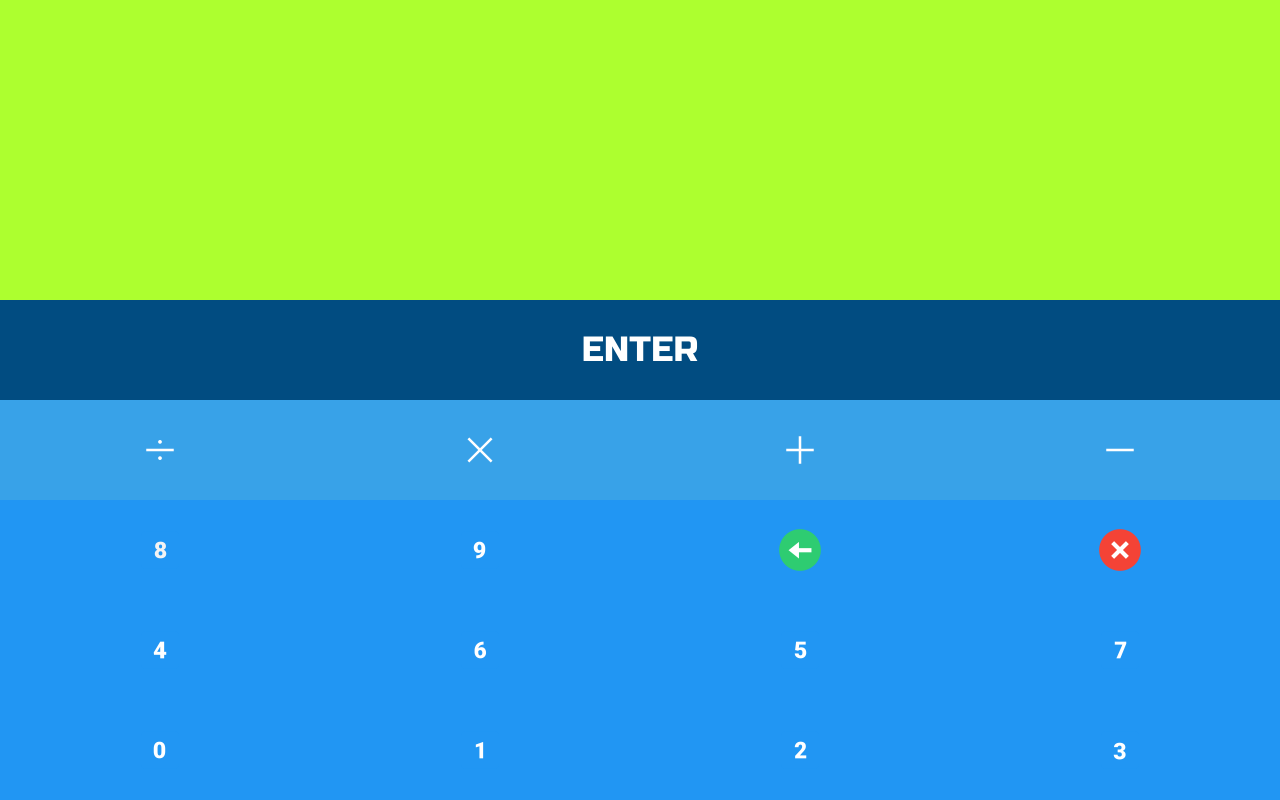
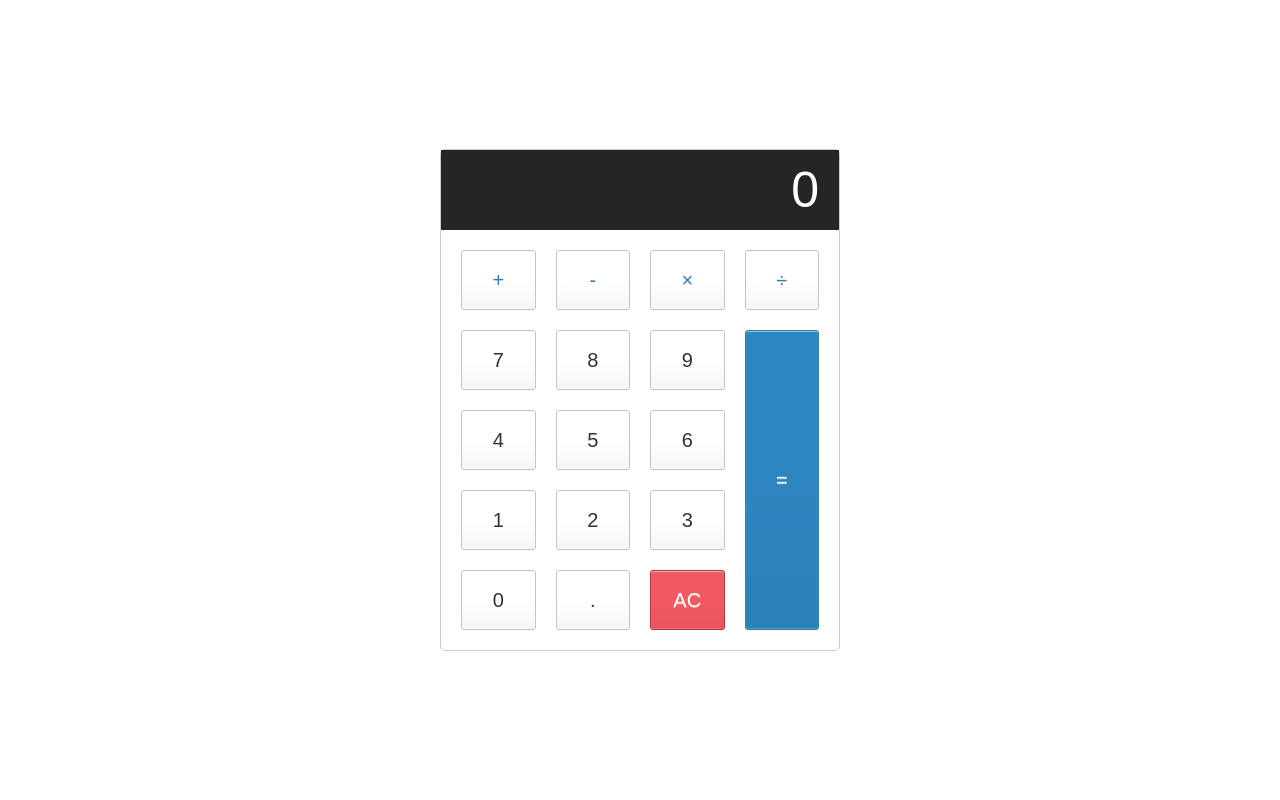
Before and after one commit to dim4ik2911/calculatorapp, a plain HTML site: page index.html in a window 1280 px wide. Drawn offline with Linux system fonts and the light colour scheme.

Commit message:
some practice

```diff
--- a/index.html
+++ b/index.html
@@ -14,35 +14,33 @@
   </head>
   <body>
     <div class="calculator">
-        <section class="space"></section>
-        <section class="enter">
-          <p>Enter</p>
-        </section>
-        <section class="signs">
-          <img src="./img/divide.png" alt="devide" id="divide" />
-          <img src="./img/multiply.png" alt="mulitply" id="multiply" />
-          <img src="./img/plus.png" alt="plus" id="plus" />
-          <img src="./img/reduce.png" alt="reduce" id="reduce" />
-        </section>
-        <section class="third">
-          <img src="./img/eight.png" alt="eight" id="eight" />
-          <img src="./img/nine.png" alt="nine" id="nine" />
-          <img src="./img/back.png" alt="back" id="back" />
-          <img src="./img/cancel.png" alt="cancel" id="cancel" />
-        </section>
-        <section class="second">
-          <img src="./img/four.png" alt="four" id="four" />
-          <img src="./img/five.png" alt="five" id="five" />
-          <img src="./img/six.png" alt="six" id="six" />
-          <img src="./img/seven.png" alt="seven" id="seven" />
-        </section>
-        <section class="first">
-          <img src="./img/zero.png" alt="zero" id="zero" />
-          <img src="./img/one.png" alt="one" id="one" />
-          <img src="./img/two.png" alt="two" id="two" />
-          <img src="./img/three.png" alt="three" id="three" />
-         </section>
+      <input type="text" class="calculator-screen" value="" disabled />
+
+      <div class="calculator-keys">
+        <button type="button" class="operator" value="+">+</button>
+        <button type="button" class="operator" value="-">-</button>
+        <button type="button" class="operator" value="*">&times;</button>
+        <button type="button" class="operator" value="/">&divide;</button>
+
+        <button type="button" value="7">7</button>
+        <button type="button" value="8">8</button>
+        <button type="button" value="9">9</button>
+
+        <button type="button" value="4">4</button>
+        <button type="button" value="5">5</button>
+        <button type="button" value="6">6</button>
+
+        <button type="button" value="1">1</button>
+        <button type="button" value="2">2</button>
+        <button type="button" value="3">3</button>
+
+        <button type="button" value="0">0</button>
+        <button type="button" class="decimal" value=".">.</button>
+        <button type="button" class="all-clear" value="all-clear">AC</button>
+
+        <button type="button" class="equal-sign operator" value="=">=</button>
       </div>
     </div>
+    <script src="./main.js"></script>
   </body>
 </html>
--- /dev/null
+++ b/main.js
@@ -0,0 +1,38 @@
+const calculator = {
+  displayValue: "0",
+  firstOperand: null,
+  waitingForSecondOperand: false,
+  operator: null,
+};
+
+function updateDisplay() {
+  const display = document.querySelector(".calculator-screen");
+  display.value = calculator.displayValue;
+}
+
+updateDisplay();
+
+const keys = document.querySelector(".calculator-keys");
+keys.addEventListener("click", (event) => {
+  const { target } = event;
+  if (!target.matches("button")) {
+    return;
+  }
+
+  if (target.classList.contains("operator")) {
+    console.log("operator", target.value);
+    return;
+  }
+
+  if (target.classList.contains("decimal")) {
+    console.log("decimal", target.value);
+    return;
+  }
+
+  if (target.classList.contains("all-clear")) {
+    console.log("clear", target.value);
+    return;
+  }
+
+  console.log("digit", target.value);
+});
--- a/main.scss
+++ b/main.scss
@@ -1,94 +1,92 @@
-$all-row: 1 / span 4;
-$blue-color: #2196f3;
-$green-color: #2ecc71;
-$red-color: #f44336;
-$blue2-color: #38a2e8;
-$blue3-color: #014c81;
+html {
+  font-size: 62.5%;
+  box-sizing: border-box;
+}
 
-//height 568px
-//width 320px
-* {
+*,
+*::before,
+*::after {
   margin: 0;
   padding: 0;
-  box-sizing: border-box;
-}
-:root {
-  font-size: 62.5%; // 10px = 1rem
-  font-family: "Russo One", sans-serif;
-}
-.calculator {
-  display: grid;
-  grid-template-columns: 1fr;
-  grid-template-rows: repeat(8, 1fr);
-  min-height: 100vh;
-  min-width: 100vw;
-  background-color: greenyellow;
-}
-.space {
-  grid-column: 1 / 2;
-  grid-row: 1 / 4;
+  box-sizing: inherit;
 }
 
-.enter {
-  grid-row: 4 / 5;
-  font-size: 3.5rem;
-  background-color: $blue3-color;
-  color: #fff;
-  text-transform: uppercase;
-
-  display: flex;
-  justify-content: space-around;
-  align-items: center;
-}
-.signs {
-  grid-row: 5 / 6;
-  background-color: $blue2-color;
-
-  display: flex;
-  justify-content: space-around;
-  align-items: center;
-}
-.third {
-  grid-row: 6 / 7;
-  background-color: $blue-color;
-
-  display: flex;
-  justify-content: space-around;
-  align-items: center;
-}
-.second {
-  grid-row: 7 / 8;
-  background-color: $blue-color;
-
-  display: flex;
-  justify-content: space-around;
-  align-items: center;
-}
-.first {
-  grid-row: 8 / 9;
-  background-color: $blue-color;
-
-  display: flex;
-  justify-content: space-around;
-  align-items: center;
+.calculator {
+  border: 1px solid #ccc;
+  border-radius: 5px;
+  position: absolute;
+  top: 50%;
+  left: 50%;
+  transform: translate(-50%, -50%);
+  width: 400px;
 }
 
-#multiply,
-#divide,
-#plus,
-#reduce,
-#eight,
-#nine,
-#back,
-#cancel,
-#four,
-#five,
-#six,
-#seven,
-#zero,
-#one,
-#two,
-#three {
-  height: 5rem;
-  width: 5rem;
+.calculator-screen {
+  width: 100%;
+  font-size: 5rem;
+  height: 80px;
+  border: none;
+  background-color: #252525;
+  color: #fff;
+  text-align: right;
+  padding-right: 20px;
+  padding-left: 10px;
 }
+
+button {
+  height: 60px;
+  background-color: #fff;
+  border-radius: 3px;
+  border: 1px solid #c4c4c4;
+  background-color: transparent;
+  font-size: 2rem;
+  color: #333;
+  background-image: linear-gradient(
+    to bottom,
+    transparent,
+    transparent 50%,
+    rgba(0, 0, 0, 0.04)
+  );
+  box-shadow: inset 0 0 0 1px rgba(255, 255, 255, 0.05),
+    inset 0 1px 0 0 rgba(255, 255, 255, 0.45),
+    inset 0 -1px 0 0 rgba(255, 255, 255, 0.15),
+    0 1px 0 0 rgba(255, 255, 255, 0.15);
+  text-shadow: 0 1px rgba(255, 255, 255, 0.4);
+}
+
+button:hover {
+  background-color: #eaeaea;
+}
+
+.operator {
+  color: #337cac;
+}
+
+.all-clear {
+  background-color: #f0595f;
+  border-color: #b0353a;
+  color: #fff;
+}
+
+.all-clear:hover {
+  background-color: #f17377;
+}
+
+.equal-sign {
+  background-color: #2e86c0;
+  border-color: #337cac;
+  color: #fff;
+  height: 100%;
+  grid-area: 2 / 4 / 6 / 5;
+}
+
+.equal-sign:hover {
+  background-color: #4e9ed4;
+}
+
+.calculator-keys {
+  display: grid;
+  grid-template-columns: repeat(4, 1fr);
+  grid-gap: 20px;
+  padding: 20px;
+}
```
Also changed, not shown: main.css.
